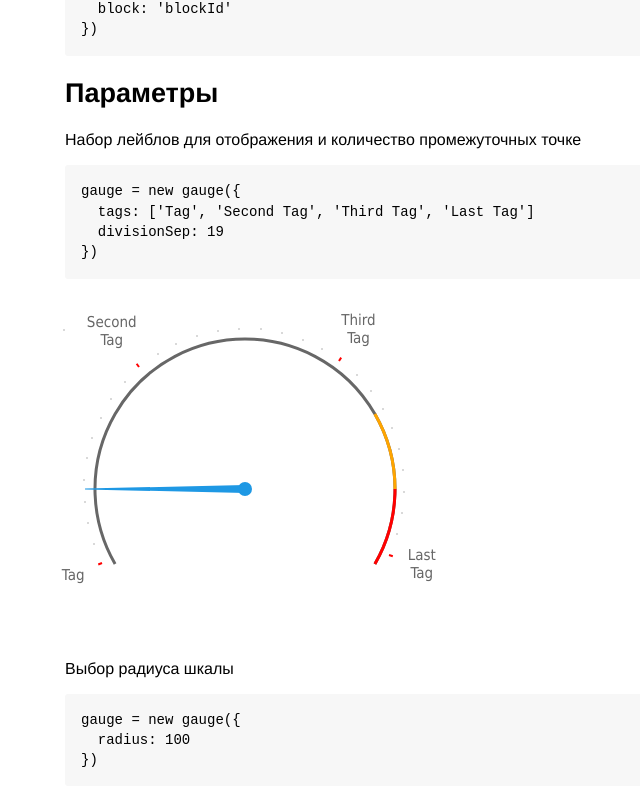
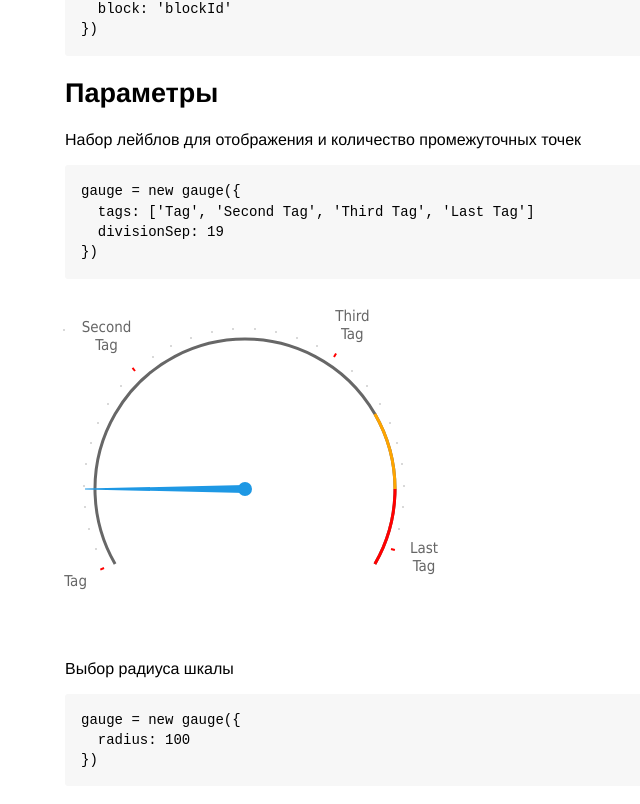
Before and after one commit to john-lemon/gauge, a website: page index.html in a window 1280 px wide. Shown: the part 776-1580 px from the top of the page, without its empty margins (105-745 px from the left). Drawn offline with Linux system fonts and the light colour scheme; files that its build step writes are made by us from their sources.

```diff
--- a/index.html
+++ b/index.html
@@ -93,7 +93,7 @@
     <p>Для добавления в DOM-элемент необходимо указать его id</p>
     <pre>gauge = new gauge({<br>  block: 'blockId'<br>})</pre>
     <h2>Параметры</h2>
-    <p>Набор лейблов для отображения и количество промежуточных точке</p>
+    <p>Набор лейблов для отображения и количество промежуточных точек</p>
     <pre>gauge = new gauge({<br>  tags: ['Tag', 'Second Tag', 'Third Tag', 'Last Tag'] <br>  divisionSep: 19<br>})</pre>
     <div id="gauge_one"></div>
 
--- a/src/gauge.js
+++ b/src/gauge.js
@@ -91,9 +91,12 @@
   var radius = this.values.radius,
       divisionPoints = this.values.tags.length,
       labelsCounter = (divisionPoints-1)*this.values.divisionSep + divisionPoints;
-      angle = 210,
+      // angle = -210/57.3;
+      angle = -210/57.3;
       step = (4*Math.PI/3) / labelsCounter, // 4/3 - for 240 deg gauge
       k = 0;
+
+      console.log(step);
 
   division.style.width = radius*2 +40 + 'px';
   division.style.height = radius*2 + 'px';
```
Also changed, not shown: build/gauge.min.js, 1 other file.
